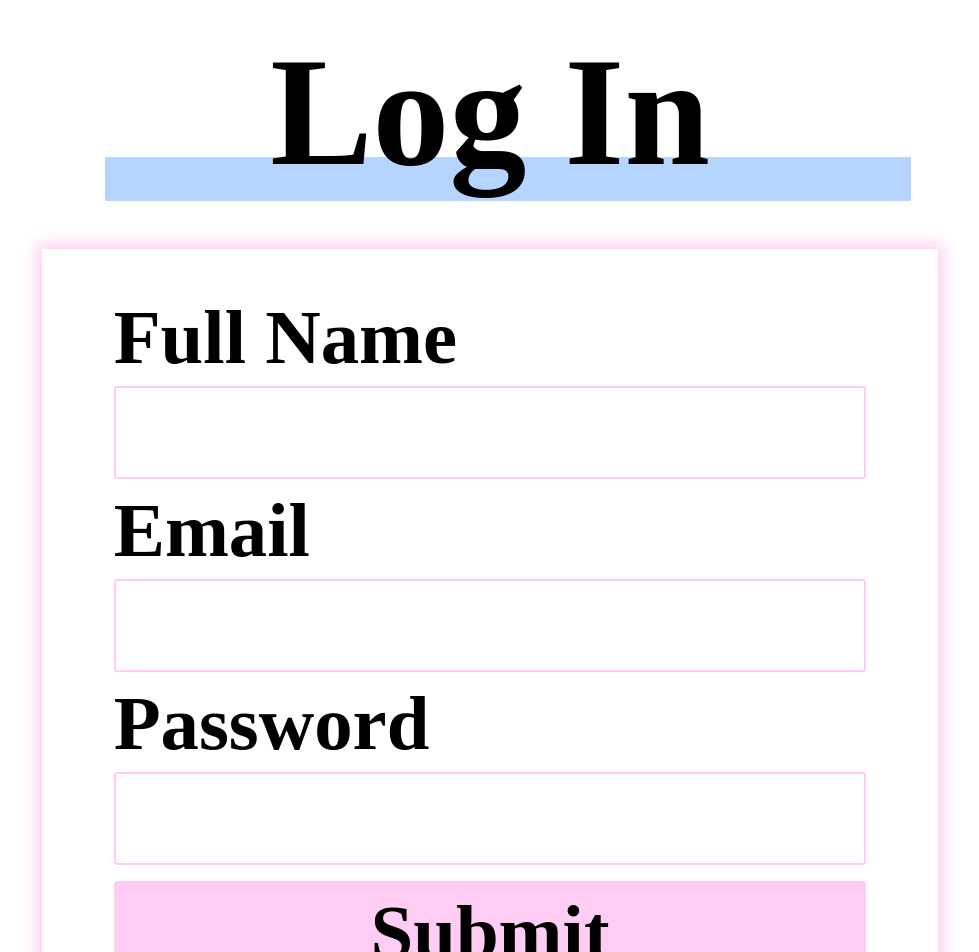
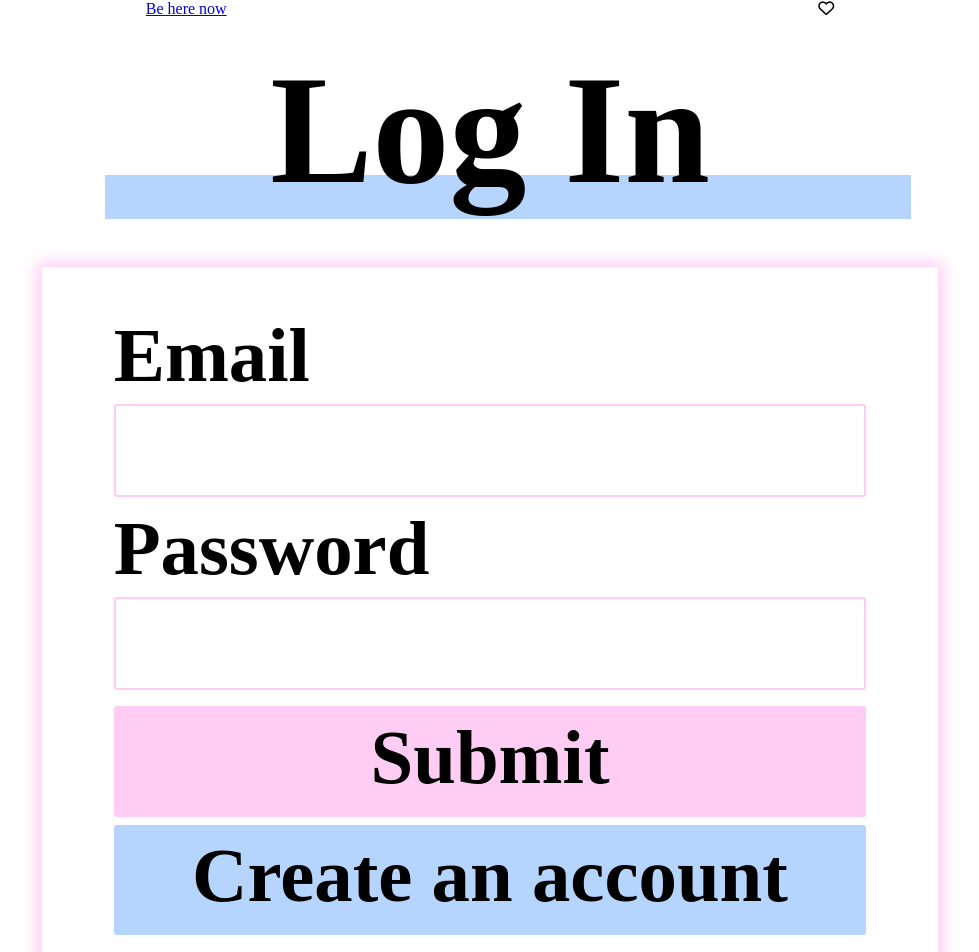
Before and after one commit to MeikaFreckelton/mental-health-app, a React (Create React App) app in the folder frontend/: page /login in a window 1280 px wide. Shown: the top 952 px of the page, without its empty margins (150-1129 px from the left). Built offline with nearby package versions, Linux system fonts and the light colour scheme; a web font is replaced by a local one.

Commit message:
adding to forms and filling out components and making nav

```diff
--- a/frontend/public/index.html
+++ b/frontend/public/index.html
@@ -15,6 +15,7 @@
       user's mobile device or desktop. See https://developers.google.com/web/fundamentals/web-app-manifest/
     -->
     <link rel="manifest" href="%PUBLIC_URL%/manifest.json" />
+    <script src="https://kit.fontawesome.com/86a9ff069d.js" crossorigin="anonymous"></script>
     <!--
       Notice the use of %PUBLIC_URL% in the tags above.
       It will be replaced with the URL of the `public` folder during the build.
--- a/frontend/src/components/Nav.js
+++ b/frontend/src/components/Nav.js
@@ -1,11 +1,38 @@
-import React from 'react'
-
+import React, { useState} from 'react'
+import { Link } from 'react-router-dom'
 
 const Nav = () => {
+    const [navClass, setNav] = useState("hideLinks")
+
+    const handleClick = e => {
+        if (navClass === "hideLinks"){
+            setNav("showLinks")
+        } else (
+            setNav("hideLinks")
+        )
+    }
+
 
 
     return (
         <div>
+            <ul className="nav">
+                <div className="navLogo">
+                    <Link to="/dash">Be here now</Link>
+                    <div className="icon" onClick={handleClick}>
+                        <i class="far fa-heart"></i>
+                    </div>
+                </div>
+                <div className={navClass}>
+                    <Link to="/resources" className="navLink" >Resources</Link>
+                    <Link to="/moods" className="navLink" >Moods</Link>
+                    <Link to="/habits" className="navLink" >Habits/Hobbies</Link>
+                    <Link to="/workouts" className="navLink" >Workouts</Link>
+                </div>
+
+
+            </ul>
+
 
         </div>
     )
--- a/frontend/src/components/auth/Login.js
+++ b/frontend/src/components/auth/Login.js
@@ -1,8 +1,8 @@
 import React from 'react'
-
+import { Link } from 'react-router-dom'
 
 const Login = ({ formData, handleChange, handleSubmit }) => {
-    const { name, email, password } = formData
+    const { email, password } = formData
 
 
     return (
@@ -12,11 +12,7 @@ const Login = ({ formData, handleChange, handleSubmit }) => {
                     <h1 className="underline">Log In</h1>
                 </div>
                 <div className="authForm">
-                    <div className="formFields">
-                        <label>Full Name</label>
-                        <input name="name" value={name} onChange={handleChange} />
 
-                    </div>
                     <div className="formFields">
                         <label>Email</label>
                         <input name="email" value={email} onChange={handleChange} />
@@ -28,6 +24,10 @@ const Login = ({ formData, handleChange, handleSubmit }) => {
 
                     </div>
                     <input type="submit" className="formSubmit" onClick={handleSubmit} />
+                    <div className="registerBtn">
+                        <Link to="/register">Create an account</Link>
+
+                    </div>
                 </div>
 
             </div>
--- a/frontend/src/components/auth/Register.js
+++ b/frontend/src/components/auth/Register.js
@@ -1,5 +1,5 @@
 import React from 'react'
-
+import { Link } from 'react-router-dom'
 
 const Register = ({ formData, handleChange, handleSubmit }) => {
 
@@ -30,6 +30,10 @@ const Register = ({ formData, handleChange, handleSubmit }) => {
 
                     </div>
                     <input type="submit" className="formSubmit" onClick={handleSubmit} />
+                    <div className="registerBtn">
+                        <Link to="/login">Log in</Link>
+
+                    </div>
                 </div>
 
             </div>
--- a/frontend/src/components/moods/Moods.js
+++ b/frontend/src/components/moods/Moods.js
@@ -0,0 +1,13 @@
+import React from 'react'
+
+const Moods = () => {
+
+    return(
+        <div>
+            moods
+        </div>
+    )
+}
+
+
+export default Moods
--- a/frontend/src/styles/App.css
+++ b/frontend/src/styles/App.css
@@ -86,9 +86,25 @@
   background-color: #FFCDF4;
   font-weight: 600;
   font-size: 6vw;
-  padding: 1%;
+  padding: 1% 0 2%;
   margin: 0.5rem 0 0;
   border-radius: 3px;
+}
+
+.authWrapper .authForm .registerBtn {
+  background-color: #B5D5FF;
+  font-weight: 600;
+  font-size: 6vw;
+  width: 100%;
+  margin: 0.5rem 0 0;
+  border-radius: 3px;
+  text-align: center;
+  padding: 1% 0 2%;
+}
+
+.authWrapper .authForm .registerBtn a {
+  text-decoration: none;
+  color: #000;
 }
 
 .authWrapper .authForm .formFields {
@@ -115,4 +131,40 @@
   caret-color: #388eff;
   margin: 0.25rem 0 0;
 }
+
+.nav {
+  display: -webkit-box;
+  display: -ms-flexbox;
+  display: flex;
+  -webkit-box-orient: vertical;
+  -webkit-box-direction: normal;
+      -ms-flex-direction: column;
+          flex-direction: column;
+}
+
+.nav .showLinks {
+  display: -webkit-box;
+  display: -ms-flexbox;
+  display: flex;
+  -webkit-box-orient: vertical;
+  -webkit-box-direction: normal;
+      -ms-flex-direction: column;
+          flex-direction: column;
+}
+
+.nav .hideLinks {
+  display: none;
+}
+
+.nav .navLogo {
+  display: -webkit-box;
+  display: -ms-flexbox;
+  display: flex;
+  -webkit-box-orient: horizontal;
+  -webkit-box-direction: normal;
+      -ms-flex-direction: row;
+          flex-direction: row;
+  -ms-flex-pack: distribute;
+      justify-content: space-around;
+}
 /*# sourceMappingURL=App.css.map */
--- a/frontend/src/styles/App.scss
+++ b/frontend/src/styles/App.scss
@@ -106,9 +106,31 @@ $yellow: #FFFDCD;
             background-color: $pink;
             font-weight: 600;
             font-size: 6vw;
-            padding: 1%;
+            padding: 1% 0 2%;
             margin: 0.5rem 0 0;
             border-radius: 3px;
+
+        }
+
+        .registerBtn{
+
+
+            background-color: $blue;
+            font-weight: 600;
+            font-size: 6vw;
+            width: 100%;
+            margin: 0.5rem 0 0;
+            border-radius: 3px;
+            text-align: center;
+            padding: 1% 0 2%;
+
+            a{
+                text-decoration: none;
+                color: #000;
+            }
+
+
+
 
         }
 
@@ -138,3 +160,26 @@ $yellow: #FFFDCD;
 
 
 }
+
+
+//  nav
+
+.nav{
+    display: flex;
+    flex-direction: column;
+
+    .showLinks{
+        display: flex;
+        flex-direction: column;
+
+    }
+
+    .hideLinks{
+        display: none;
+    }
+    .navLogo{
+        display: flex;
+        flex-direction: row;
+        justify-content: space-around;
+    }
+}
```
Also changed, not shown: 1 other file (tests, documents, lock files or other folders).
